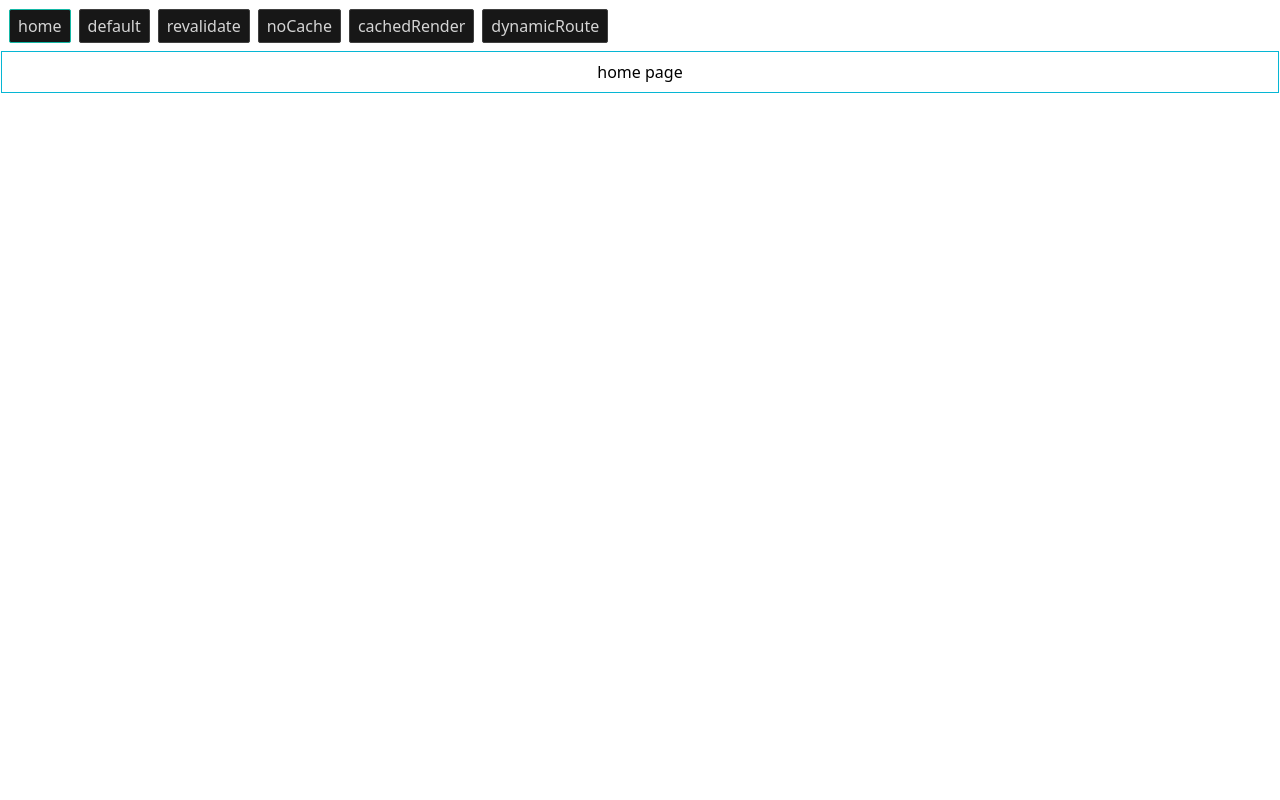
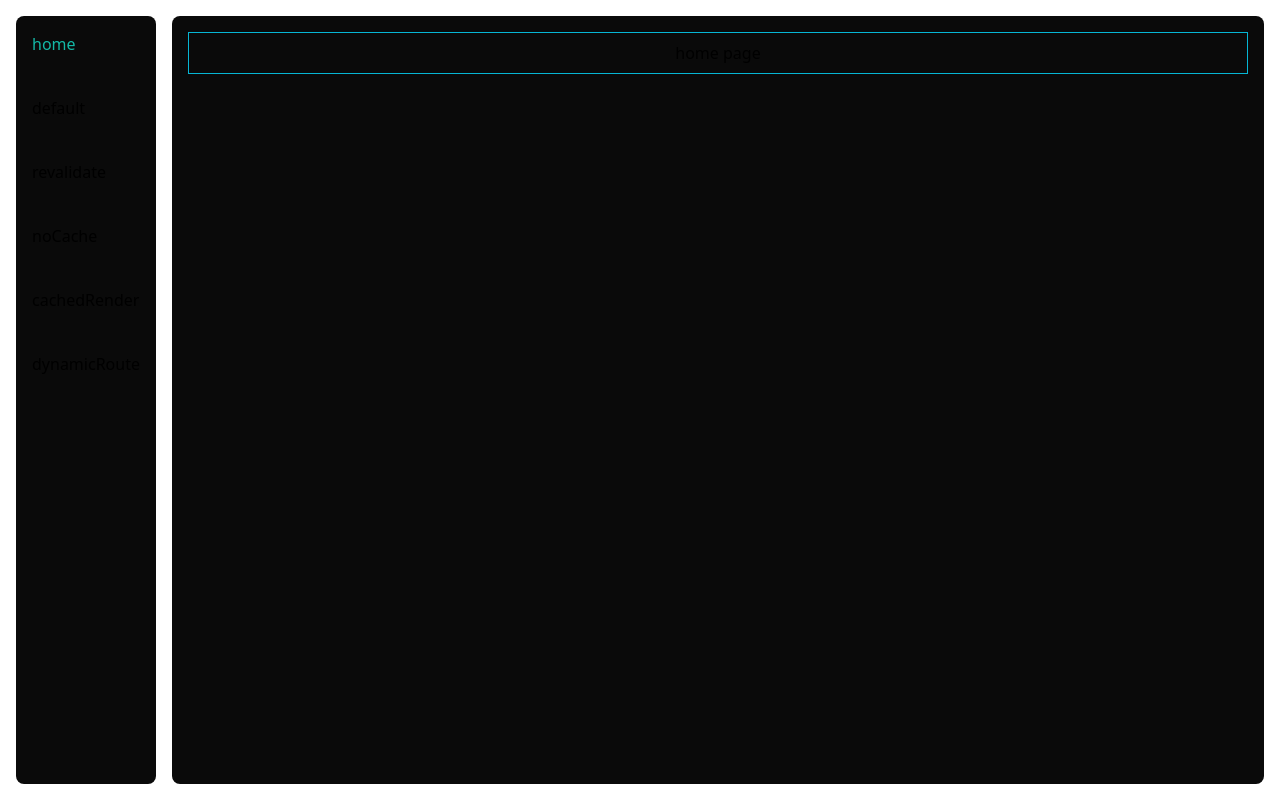
Before and after one commit to Merzaad/learning_next_app_router, a Next.js app: page / in a window 1280 px wide. Built offline with nearby package versions, Linux system fonts and the light colour scheme.

Commit message:
root layout styles

```diff
--- a/app/default/page.tsx
+++ b/app/default/page.tsx
@@ -11,13 +11,14 @@ const getData = async () => {
   }
 }
 export default async function Page() {
-  const test = await getData()
-  const result = JSON.stringify(test, undefined, 10) || test.message
+  const {
+    data: { market_price_usd },
+  } = await getData()
   const requestTime = Date.now() / 1000
   return (
     <>
-      <div>{result}</div>
-      <TimeAgo baseTime={requestTime} />{' '}
+      <div>{market_price_usd}</div>
+      <TimeAgo baseTime={requestTime} />
     </>
   )
 }
--- a/app/globals.css
+++ b/app/globals.css
@@ -14,8 +14,7 @@
   }
 }
 
-body {
+html {
   color: var(--foreground);
   background: var(--background);
-  padding: 1px;
 }
--- a/app/layout.tsx
+++ b/app/layout.tsx
@@ -8,10 +8,10 @@ export const metadata: Metadata = {
 
 export default function Layout({ children }: { children: React.ReactNode }) {
   return (
-    <html>
-      <body>
+    <html className='w-full h-full p-0 m-0'>
+      <body className='w-full h-full p-0 m-0 flex p-4 gap-4'>
         <Navbar />
-        {children}
+        <div className='grow p-4 bg-neutral-950 rounded-lg overflow-y-auto'>{children}</div>
       </body>
     </html>
   )
--- a/components/Navbar.tsx
+++ b/components/Navbar.tsx
@@ -1,5 +1,4 @@
 'use client'
-import Button from '@/components/Button'
 import { usePathname, useRouter } from 'next/navigation'
 
 export default function Navbar() {
@@ -7,15 +6,17 @@ export default function Navbar() {
   const routes = ['/', '/default', '/revalidate', '/noCache', '/cachedRender', '/dynamicRoute']
   const pathname = usePathname()
   return (
-    <div className='flex items-center p-2 gap-2 flex-wrap'>
+    <div className='flex flex-col items-center gap-2 rounded-lg min-h-full bg-neutral-950 w-min  overflow-y-auto'>
       {routes.map((route) => (
-        <Button
+        <div
           key={route}
           onClick={() => router.push(route)}
-          className={pathname === route ? 'border-teal-500 hover:border-teal-400' : undefined}
+          className={`w-full p-4 hover:bg-neutral-900 cursor-pointer ${
+            pathname === route ? 'text-teal-500' : ''
+          }`}
         >
           {route === '/' ? 'home' : route.slice(1)}
-        </Button>
+        </div>
       ))}
     </div>
   )
```
